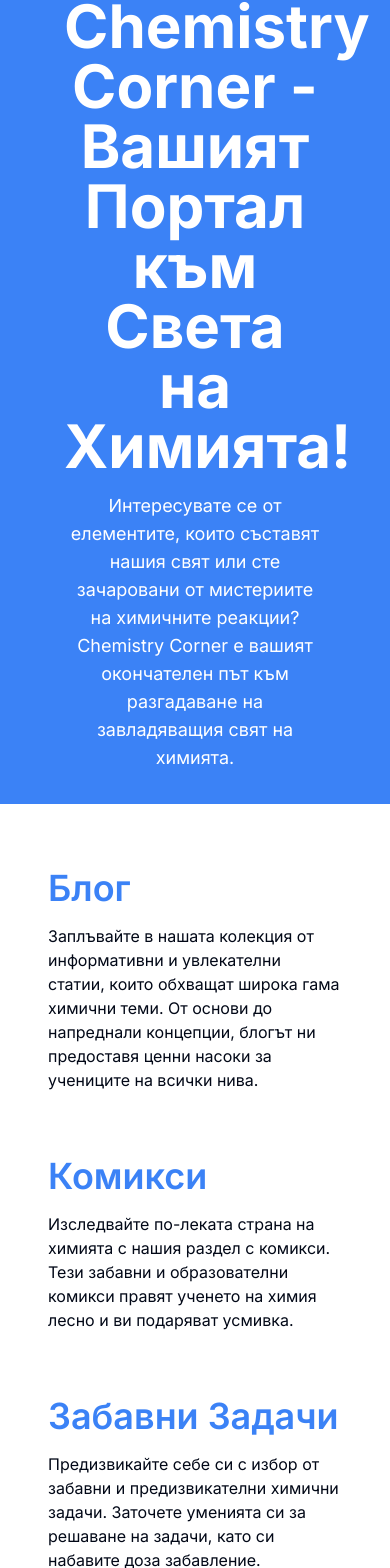
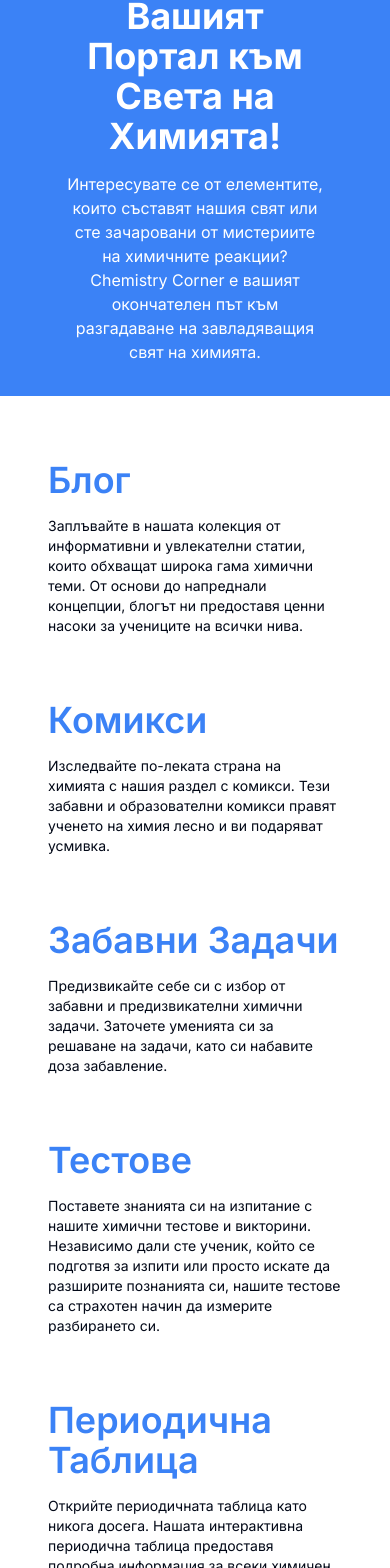
Before and after one commit to Ccreature09/Chemistry-Corner, a Next.js app: page / in a window 390 px wide. Shown: the part 364-1932 px from the top of the page. Built offline with nearby package versions, Linux system fonts and the light colour scheme.

Commit message:
Responsive maybe

```diff
--- a/app/page.tsx
+++ b/app/page.tsx
@@ -1,4 +1,4 @@
-import Image from "next/image";
+import React from "react";
 import { Navbar } from "@/components/functional/navbar";
 import { Footer } from "@/components/functional/footer";
 
@@ -8,10 +8,10 @@ export default function Home() {
       <Navbar />
       <section className="bg-blue-500 p-8 text-white">
         <div className="container mx-auto">
-          <h1 className="text-6xl font-bold text-center mb-4">
+          <h1 className="text-4xl md:text-6xl font-bold text-center mb-4">
             Добре дошли в Chemistry Corner - Вашият Портал към Света на Химията!
           </h1>
-          <p className="text-lg text-center">
+          <p className="text-base md:text-lg text-center">
             Интересувате се от елементите, които съставят нашия свят или сте
             зачаровани от мистериите на химичните реакции? Chemistry Corner е
             вашият окончателен път към разгадаване на завладяващия свят на
@@ -23,11 +23,12 @@ export default function Home() {
       <section className="bg-white py-12">
         <div className="container mx-auto">
           <div className="grid grid-cols-1 md:grid-cols-2 lg:grid-cols-3 gap-8">
+            {/* Blog Section */}
             <div className="p-4">
-              <h2 className="text-4xl font-semibold text-blue-500 mb-4">
+              <h2 className="text-4xl md:text-3xl lg:text-4xl font-semibold text-blue-500 mb-4">
                 Блог
               </h2>
-              <p>
+              <p className="text-sm md:text-base">
                 Заплъвайте в нашата колекция от информативни и увлекателни
                 статии, които обхващат широка гама химични теми. От основи до
                 напреднали концепции, блогът ни предоставя ценни насоки за
@@ -37,10 +38,10 @@ export default function Home() {
 
             {/* Comics Section */}
             <div className="p-4">
-              <h2 className="text-4xl font-semibold text-blue-500 mb-4">
+              <h2 className="text-4xl md:text-3xl lg:text-4xl font-semibold text-blue-500 mb-4">
                 Комикси
               </h2>
-              <p>
+              <p className="text-sm md:text-base">
                 Изследвайте по-леката страна на химията с нашия раздел с
                 комикси. Тези забавни и образователни комикси правят ученето на
                 химия лесно и ви подаряват усмивка.
@@ -49,10 +50,10 @@ export default function Home() {
 
             {/* Fun Problems Section */}
             <div className="p-4">
-              <h2 className="text-4xl font-semibold text-blue-500 mb-4">
+              <h2 className="text-4xl md:text-3xl lg:text-4xl font-semibold text-blue-500 mb-4">
                 Забавни Задачи
               </h2>
-              <p>
+              <p className="text-sm md:text-base">
                 Предизвикайте себе си с избор от забавни и предизвикателни
                 химични задачи. Заточете уменията си за решаване на задачи, като
                 си набавите доза забавление.
@@ -61,10 +62,10 @@ export default function Home() {
 
             {/* Tests Section */}
             <div className="p-4">
-              <h2 className="text-4xl font-semibold text-blue-500 mb-4">
+              <h2 className="text-4xl md:text-3xl lg:text-4xl font-semibold text-blue-500 mb-4">
                 Тестове
               </h2>
-              <p>
+              <p className="text-sm md:text-base">
                 Поставете знанията си на изпитание с нашите химични тестове и
                 викторини. Независимо дали сте ученик, който се подготвя за
                 изпити или просто искате да разширите познанията си, нашите
@@ -74,10 +75,10 @@ export default function Home() {
 
             {/* Periodic Table Section */}
             <div className="p-4">
-              <h2 className="text-4xl font-semibold text-blue-500 mb-4">
+              <h2 className="text-4xl md:text-3xl lg:text-4xl font-semibold text-blue-500 mb-4">
                 Периодична Таблица
               </h2>
-              <p>
+              <p className="text-sm md:text-base">
                 Открийте периодичната таблица като никога досега. Нашата
                 интерактивна периодична таблица предоставя подробна информация
                 за всеки химичен елемент. От атомния номер до свойствата и
@@ -87,7 +88,7 @@ export default function Home() {
           </div>
         </div>
       </section>
-      <Footer></Footer>
+      <Footer />
     </>
   );
 }
```
